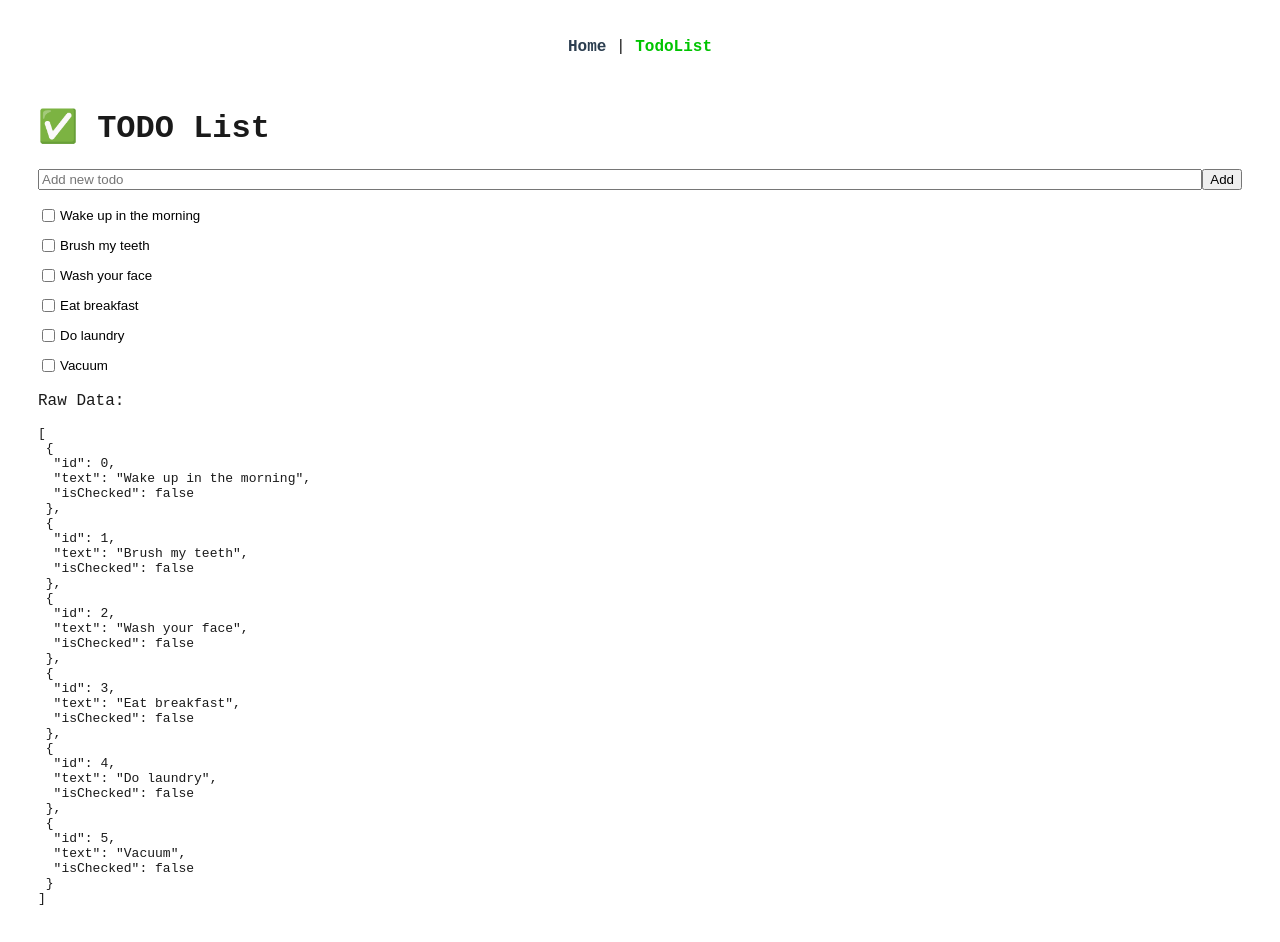
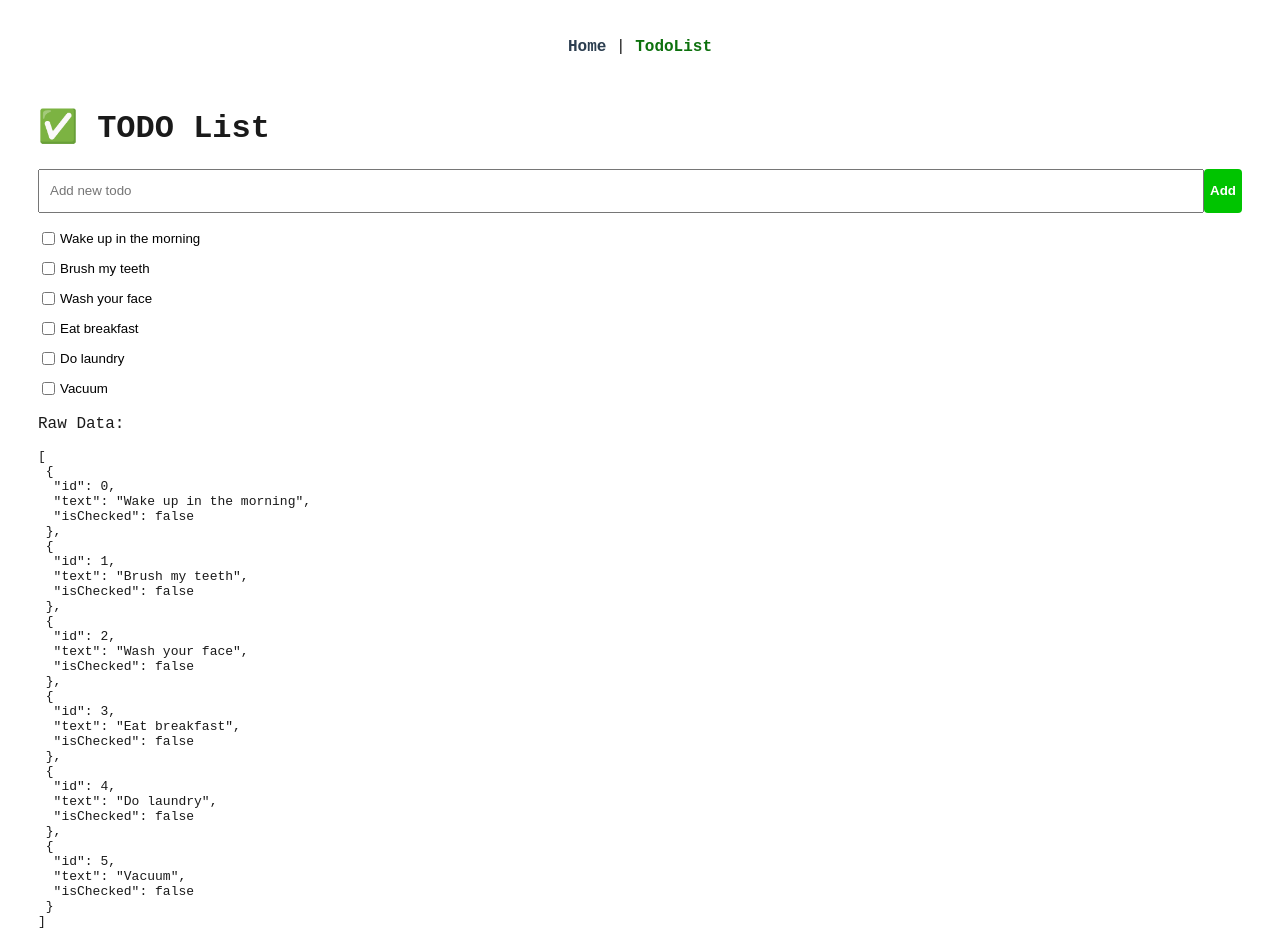
Before and after one commit to hellogracecho/vue-simple-todo, a Vue app: page /todo-list in a window 1280 px wide. Before the commit the page ends 919 px from the top, so only its background shows below. Built offline with nearby package versions, Linux system fonts and the light colour scheme.

Commit message:
add comments

```diff
--- a/src/App.vue
+++ b/src/App.vue
@@ -27,7 +27,7 @@
 }
 
 #nav a.router-link-exact-active {
-  color: #00c400;
+  color: #0d710d;
 }
 
 pre {
--- a/src/views/TodoList.vue
+++ b/src/views/TodoList.vue
@@ -69,8 +69,8 @@ export default {
       this.reOrderList();
     },
     reOrderList: function() {
+      // order by unchecked todos first followed by completed ones
       this.todoList.sort(function(x, y) {
-        // false values first
         return x.isChecked === y.isChecked ? 0 : x.isChecked ? 1 : -1;
       });
     },
@@ -93,6 +93,22 @@ export default {
     display: flex;
     input {
       flex-grow: 1;
+      height: 30px;
+      padding: 5px 10px;
+    }
+    button {
+      cursor: pointer;
+      background-color: #00c400;
+      border: transparent;
+      color: #fff;
+      font-weight: bold;
+      border-radius: 4px;
+
+      &:hover,
+      &:focus,
+      &:active {
+        background-color: #0d9b0d;
+      }
     }
   }
 }
```
